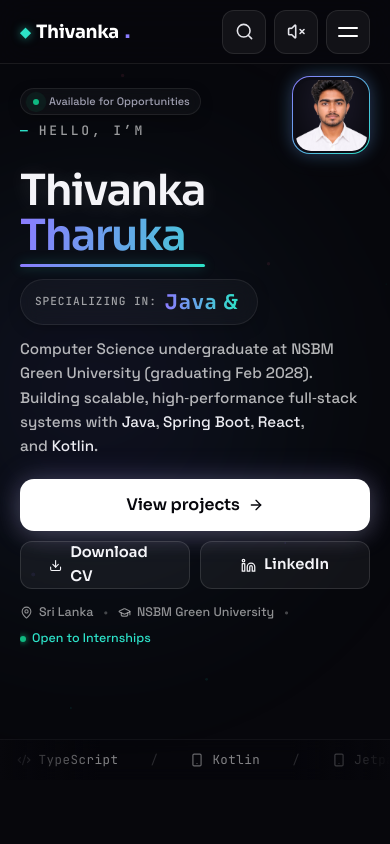
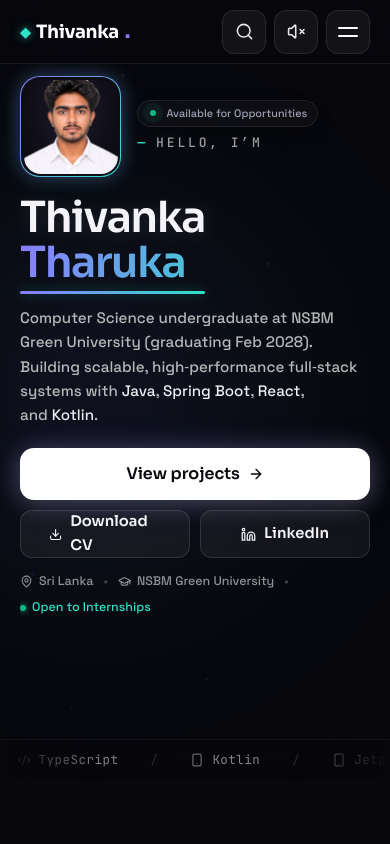
Before and after one commit to Thiva123-ab/My-portfolio-, a React (Vite) app: page / in a window 390 px wide. Shown: the top 844 px of the page. Built offline with nearby package versions, Linux system fonts and the light colour scheme; no server answers.

Commit message:
feat(hero): move mobile portrait to left, enlarge and lock position, hide specializing in on mobile

```diff
--- a/src/components/Hero.jsx
+++ b/src/components/Hero.jsx
@@ -131,9 +131,27 @@ export default function Hero({ mobileAlign = "left" }) {
             </motion.div>
 
             {/* Mobile Only: Top Compact Identity Row
-                Left: Badge + Eyebrow | Right: Sized Responsive Portrait
+                Left: Portrait (enlarged & locked in place) | Right: Badge + Eyebrow
                 Stays fully inside the container with zero overflow */}
-            <motion.div variants={itemVariants} className="hero-mobile-identity-row hero-mobile-only">
+            <motion.div
+              initial={{ opacity: 1, y: 0 }}
+              animate={{ opacity: 1, y: 0 }}
+              className="hero-mobile-identity-row hero-mobile-only"
+            >
+              <div className="hero-mobile-portrait-wrap">
+                <div className="hero-mobile-portrait-frame">
+                  <img
+                    src={profile}
+                    alt="Portrait of Thivanka Tharuka"
+                    className="hero-mobile-portrait-img"
+                    width={108}
+                    height={108}
+                    loading="eager"
+                    fetchPriority="high"
+                  />
+                </div>
+              </div>
+
               <div className="hero-mobile-meta">
                 <div className="hero-status-pill" role="status" aria-label="Available for Opportunities">
                   <span className="hero-status-pulse" aria-hidden="true">
@@ -147,20 +165,6 @@ export default function Hero({ mobileAlign = "left" }) {
                   <span className="eyebrow-dash">—</span>
                   <span>HELLO, I’M</span>
                 </p>
-              </div>
-
-              <div className="hero-mobile-portrait-wrap">
-                <div className="hero-mobile-portrait-frame">
-                  <img
-                    src={profile}
-                    alt="Portrait of Thivanka Tharuka"
-                    className="hero-mobile-portrait-img"
-                    width={96}
-                    height={96}
-                    loading="eager"
-                    fetchPriority="high"
-                  />
-                </div>
               </div>
             </motion.div>
 
@@ -178,8 +182,8 @@ export default function Hero({ mobileAlign = "left" }) {
               </h1>
             </motion.div>
 
-            {/* Compact Specializing In Typing Pill */}
-            <motion.div variants={itemVariants} className="hero-typing-wrap w-full min-w-0">
+            {/* Specializing In Typing Pill (Desktop Only - hidden on mobile) */}
+            <motion.div variants={itemVariants} className="hero-typing-wrap hero-desktop-only w-full min-w-0">
               <TypingBox
                 words={[
                   "Full Stack Developer",
```
Also changed, not shown: src/index.css.
